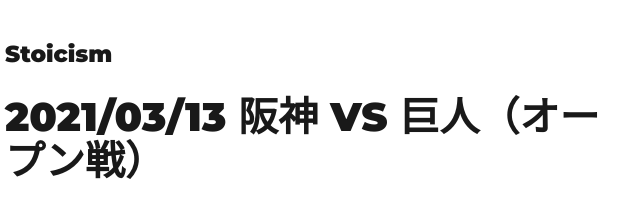
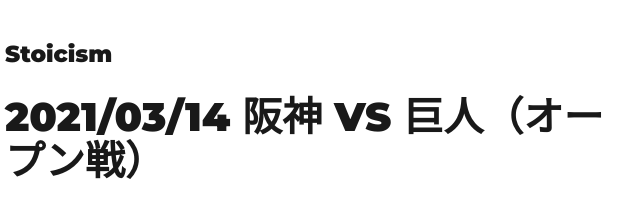
Before and after one commit to y-moriya/stoicism, a Gatsby site: page /2021-03-14_TG/ in a window 1280 px wide. Shown: the top 208 px of the page, 320-960 px from the left. Built offline with nearby package versions, Linux system fonts and the light colour scheme; Gatsby itself is replaced by a stand-in of ours; some packages are replaced by stand-ins of ours.

Commit message:
Fix typo

```diff
--- a/content/blog/2021-03-14_TG/index.mdx
+++ b/content/blog/2021-03-14_TG/index.mdx
@@ -1,5 +1,5 @@
 ---
-title: 2021/03/13 阪神 VS 巨人（オープン戦）
+title: 2021/03/14 阪神 VS 巨人（オープン戦）
 date: 2021-03-14T23:27:51+09:00
 tags: ["野球"]
 ---
```
